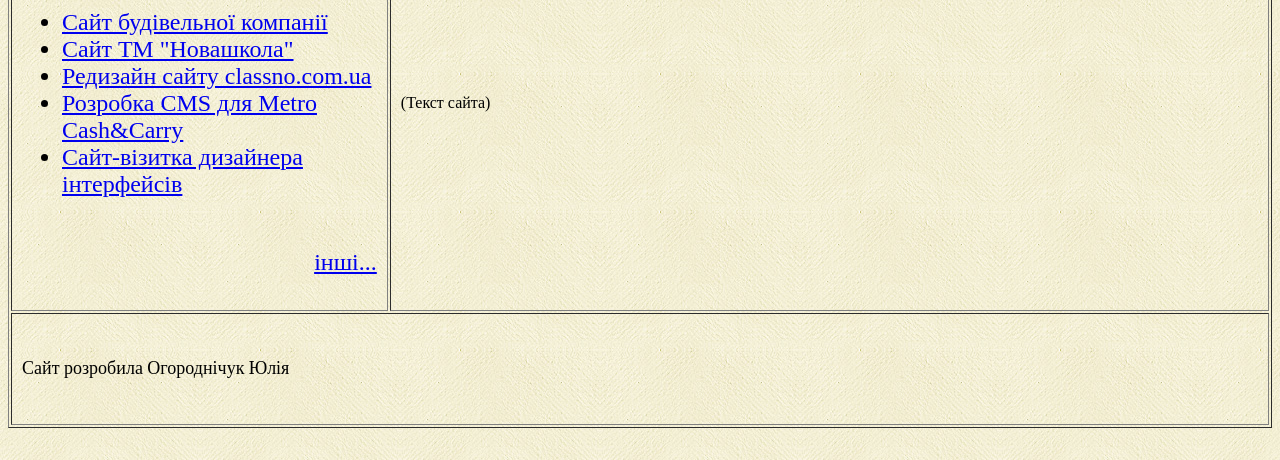
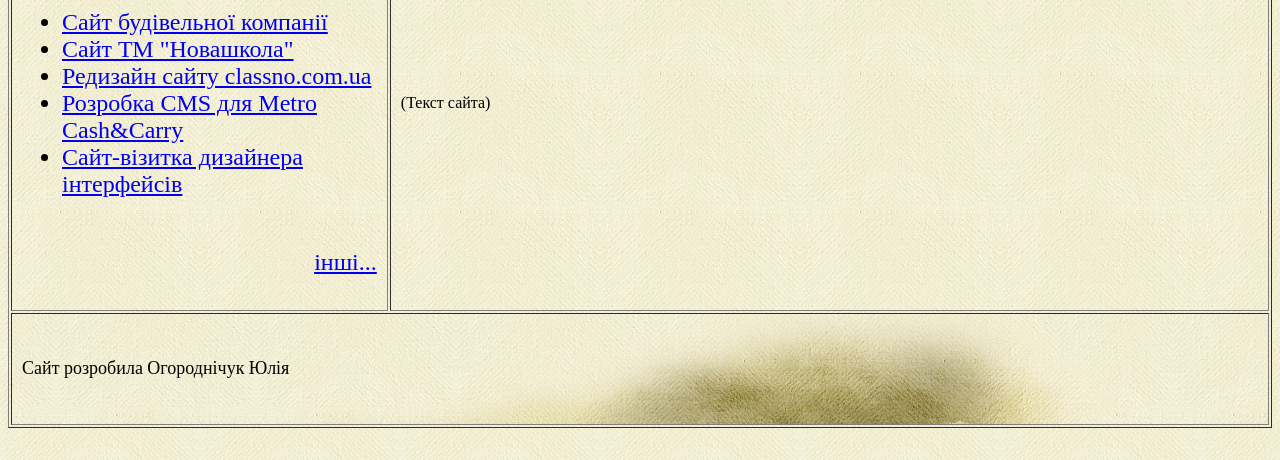
Before and after one commit to agarodnaya/agarodnaya.github.io, a plain HTML site: page index.html in a window 1280 px wide. Shown: the part 340-800 px from the top of the page. Drawn offline with Linux system fonts and the light colour scheme.

Commit message:
11 - Добавила Фон футера

```diff
--- a/index.html
+++ b/index.html
@@ -49,7 +49,7 @@
             <td width="70%">(Текст сайта)</td>
         </tr>
         <tr>
-            <td colspan="2" valign="middle" height="90">
+            <td background="images/bg-3.jpg" colspan="2" valign="middle" height="90">
                 <font size="4">Сайт розробила Огороднічук Юлія</font>
             </td>
         </tr>
```
